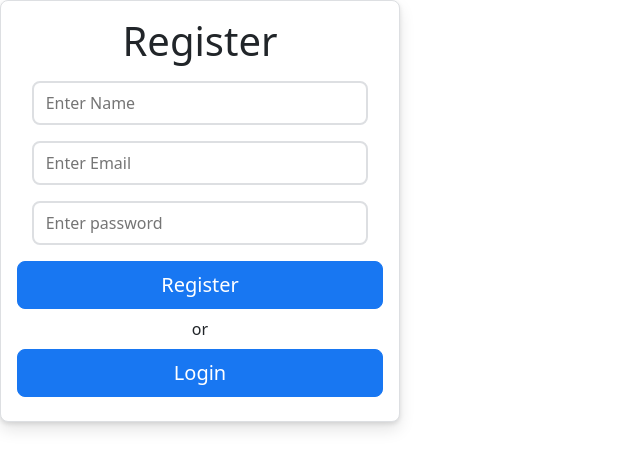
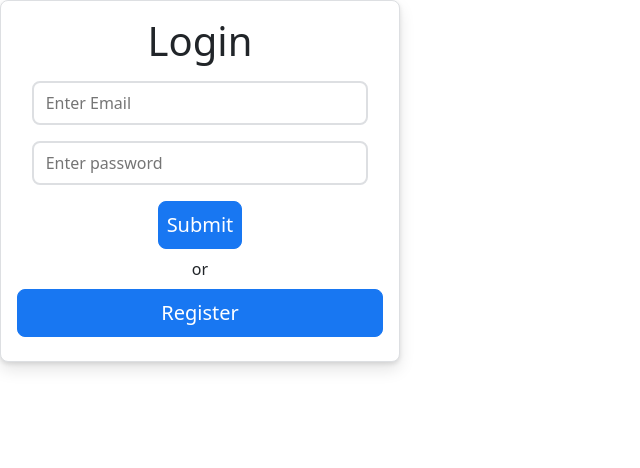
Before and after one commit to aayushisharma26/routing-project, a React (Create React App) app: page /login in a window 1280 px wide. Shown: the top 468 px of the page, without its empty margins (0-640 px from the left). Built offline with nearby package versions, Linux system fonts and the light colour scheme; the HTML template or start-up script is replaced by a standard one.

Commit message:
Done Register Login

```diff
--- a/src/App.js
+++ b/src/App.js
@@ -1,27 +1,29 @@
-// import { BrowserRouter, Route, Routes } from "react-router-dom";
+import { BrowserRouter, Route, Routes } from "react-router-dom";
 // import Home from './Home';
 // import About from './About';
 // import Contact from './Contact';
 // import Header from './component/Header';
 // import Footer from "./component/Footer";
 import Register from './Register';
-// import Login from "./Login";
+import Login from "./Login";
 
 function App() {
   return (
-    <><Register/></>
+    // <><Register/></>
     // <Login/>
 
-    // <BrowserRouter>
-    //   <Header />
+    <BrowserRouter>
+      {/* <Header /> */}
+      {/* <Register/> */}
+      {/* <Login/> */}
 
-    //   <Routes>
-    //     <Route path="/" element={<Home />} />
-    //     <Route path="/about" element={<About />} />
-    //     <Route path="/contact" element={<Contact />} />
-    //   </Routes>
-    //   <Footer/>
-    // </BrowserRouter>
+      <Routes>
+        {/* <Route path="/" element={<Home />} /> */}
+        <Route  exact path="/register" element={<Register />} />
+        <Route path="/login" element={<Login />} />
+      </Routes>
+      {/* <Footer/> */}
+    </BrowserRouter>
 
   );
 }
--- a/src/Login.js
+++ b/src/Login.js
@@ -1,18 +1,59 @@
-import "./Login.css"
-import React from "react"
+import "./Login.css";
+import React, { useState } from 'react';
+import { useNavigate } from 'react-router-dom';
 const Login = () => {
+    const navigate = useNavigate();
+
+    const [user, setUser] = useState({
+        email: "",
+        password: ""
+    });
+
+    const storeData = (e) => {
+        const { name, value } = e.target;
+        setUser({ ...user, [name]: value });
+    };
+
+    const handleSubmit = (e) => {
+        e.preventDefault();
+        fetch("http://localhost:4000/loginpost", { // Added 'http://' to the URL
+            method: "POST",
+            headers: {
+                'Content-Type': 'application/json',
+            },
+            body: JSON.stringify(user),
+        })
+            .then((response) => {
+                if (!response.ok) {
+                    throw new Error('Network response was not ok');
+                }
+                return response.json();
+            })
+            .then((data) => {
+                console.log('Response:', data);
+                alert("Login is successful");
+                navigate('/register');
+
+            })
+            .catch((error) => {
+                console.error('Error:', error);
+            });
+    };
+
     return (
         <form className="register">
             <h1>Login</h1>
-            <input type="text" name="email" placeholder="Enter Email"  />
-            <input type="text" name="password" placeholder="Enter password"  />
-
-            <button type="submit" className="button">
+            <input type="text" name="email" placeholder="Enter Email" value={user.email} onChange={storeData} />
+            <input type="password" name="password" placeholder="Enter password" value={user.password} onChange={storeData} /> {/* Changed input type to 'password' for the password field */}
+            <button type="submit" className="button" onClick={handleSubmit} >
                 Submit
             </button>
+            <div>or</div>
+            <div className="button" onClick={() => navigate('/register')}>Register</div>
+
 
         </form>
     );
+};
 
-}
 export default Login;
--- a/src/Register.js
+++ b/src/Register.js
@@ -1,8 +1,10 @@
 import "./Register.css";
 import React, { useState } from 'react';
+import { useNavigate } from 'react-router-dom';
 
 function MyComponent() {
-  const [inputData, setInputData] = useState({ name: '', email: '' });
+  const navigate = useNavigate();
+  const [inputData, setInputData] = useState({ name: '', email: '', password: '' });
 
   const handleData = (e) => {
     const { name, value } = e.target;
@@ -27,13 +29,15 @@ function MyComponent() {
       })
       .then((data) => {
         console.log('Response:', data);
-        setInputData(data)
-        alert("register is successfull")
+        setInputData(data);
+        alert("Register is successful");
+        navigate('/login'); // Use navigate function from useNavigate hook
       })
       .catch((error) => {
         console.error('Error:', error);
       });
   };
+
   return (
     <div className="register">
       <h1>Register</h1>
@@ -42,39 +46,32 @@ function MyComponent() {
         name="name"
         placeholder="Enter Name"
         value={inputData.name}
-        onChange={(e) => handleData(e.target.value)}
+        onChange={handleData}
       />
       <input
         type="text"
         name="email"
         placeholder="Enter Email"
         value={inputData.email}
-        onChange={(e) => handleData(e.target.value)}
+        onChange={handleData}
       />
       <input
-        type="text"
+        type="password"
         name="password"
         placeholder="Enter password"
         value={inputData.password}
-        onChange={(e) => handleData(e.target.value)}
+        onChange={handleData}
       />
 
       <div className="button" onClick={handleSubmit}>
         Register
       </div>
       <div>or</div>
-      <div className="button">Login</div>
+      <div className="button" onClick={() => navigate('/login')}>
+        Login
+      </div>
     </div>
   );
-
-
-
-
-
-
-
-
-
 }
 
 export default MyComponent;
```
